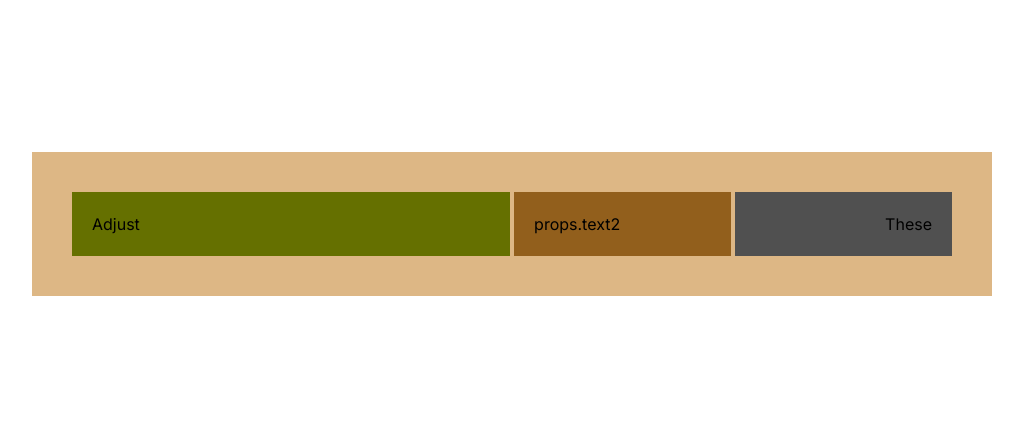
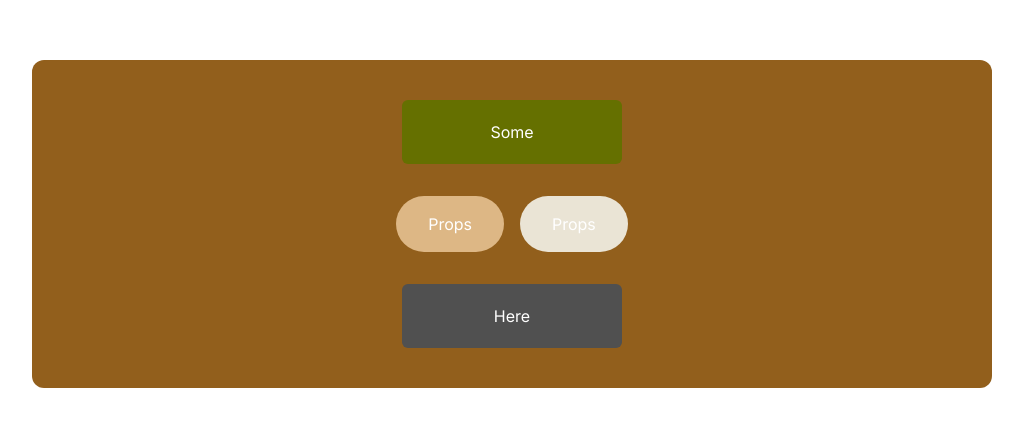
Before and after one commit to acm-ucr/cooking-website, a Next.js app: page / in a window 1280 px wide. Shown: the part 176-602 px from the top of the page, without its empty margins (128-1151 px from the left). Built offline with nearby package versions, Linux system fonts and the light colour scheme.

Commit message:
Flexobx practice completed, files changed by Samuel You

```diff
--- a/src/app/page.tsx
+++ b/src/app/page.tsx
@@ -3,7 +3,7 @@ import Example from "@/components/example";
 const Home = () => {
   return (
     <div className="flex h-screen w-screen items-center justify-center">
-      <Example text1="Adjust" text2="These" text3="Props" />
+      <Example text1="Some" text2="Props" text3="Props" text4="Here" />
     </div>
   );
 };
--- a/src/components/example.tsx
+++ b/src/components/example.tsx
@@ -1,16 +1,27 @@
-const Example = (props: { text1: string; text2: string; text3: string }) => {
+const Example = (props: {
+  text1: string;
+  text2: string;
+  text3: string;
+  text4: string;
+}) => {
   return (
-    <div className="bg-cooking-brown-light flex w-3/4 items-center gap-1 p-10">
-      <div className="bg-cooking-green w-1/2 p-5 text-left">{props.text1}</div>
-      <div className="flex w-1/2 flex-row gap-1">
-        <div className="bg-cooking-brown-dark w-full p-5 text-left">
-          props.text2
+    <div className="flex w-full justify-center">
+      <div className="bg-cooking-brown-dark flex w-3/4 flex-col items-center gap-6 rounded-xl p-10">
+        <div className="bg-cooking-green w-1/4 rounded-md p-5 text-center text-white">
+          {props.text1}
         </div>
-        <div className="bg-cooking-gray w-full p-5 text-right">
-          {props.text2}
+        <div className="between my-2 flex w-1/4 flex-row justify-center gap-4">
+          <div className="bg-cooking-brown-light flex-1 rounded-full px-8 py-4 text-center text-white">
+            {props.text2}
+          </div>
+          <div className="bg-cooking-cream-light flex-1 rounded-full px-8 py-4 text-center text-white">
+            {props.text3}
+          </div>
+        </div>
+        <div className="bg-cooking-gray w-1/4 rounded-md p-5 text-center text-white">
+          {props.text4}
         </div>
       </div>
-      {/* Hint: Add another box/div here similarly to line 4 */}
     </div>
   );
 };
```
